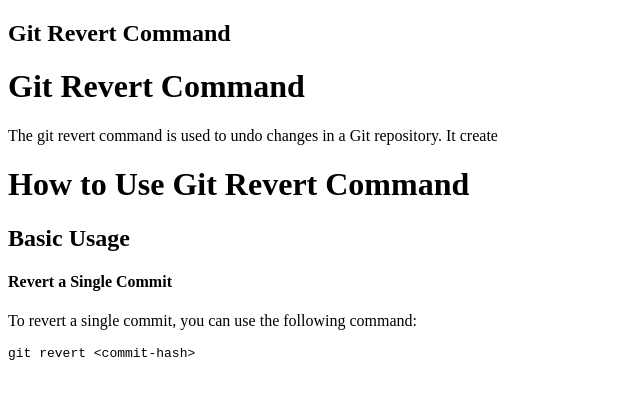
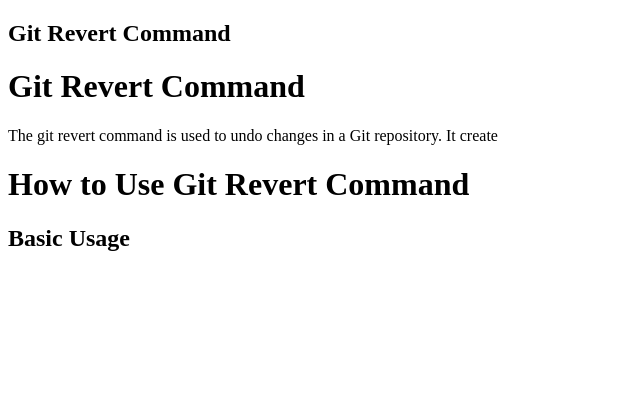
Before and after one commit to aliahhmed24-ai/Git-Revert, a plain HTML site: page file.html in a window 1280 px wide. Shown: the whole page, without its empty margins (0-640 px from the left). Drawn offline with Linux system fonts and the light colour scheme.

Commit message:
Revert "file working"
This reverts commit 09434a78ec8c1dbdc6665f07d4ba8365f6920028.

```diff
--- a/file.html
+++ b/file.html
@@ -11,8 +11,5 @@
     <p>The git revert command is used to undo changes in a Git repository. It create</p>
     <h1>How to Use Git Revert Command</h1>
     <h2>Basic Usage</h2>
-    <h4>Revert a Single Commit</h4>
-    <p>To revert a single commit, you can use the following command:</p>
-    <pre><code>git revert &lt;commit-hash&gt;</code></pre>
 </body>
 </html>
```
